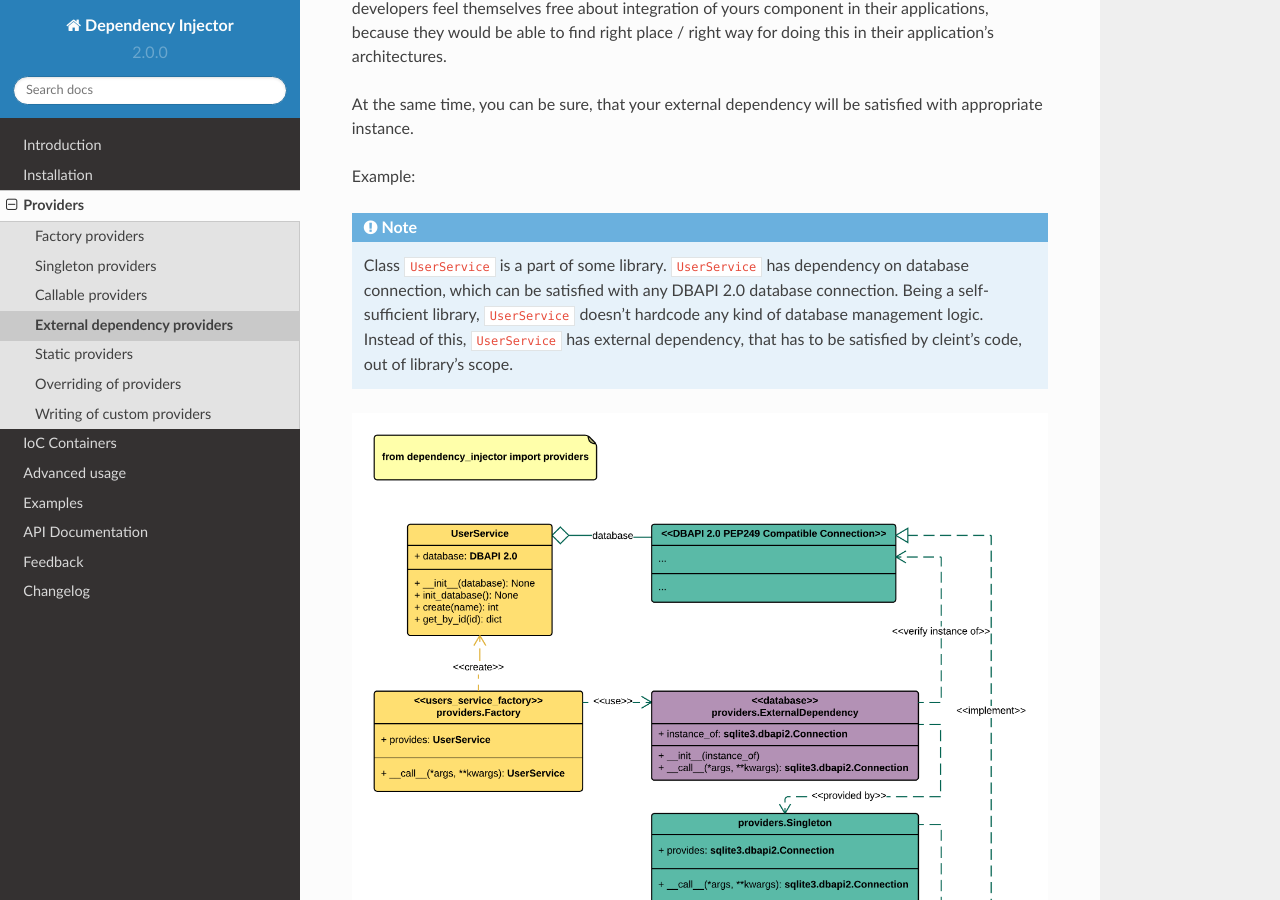
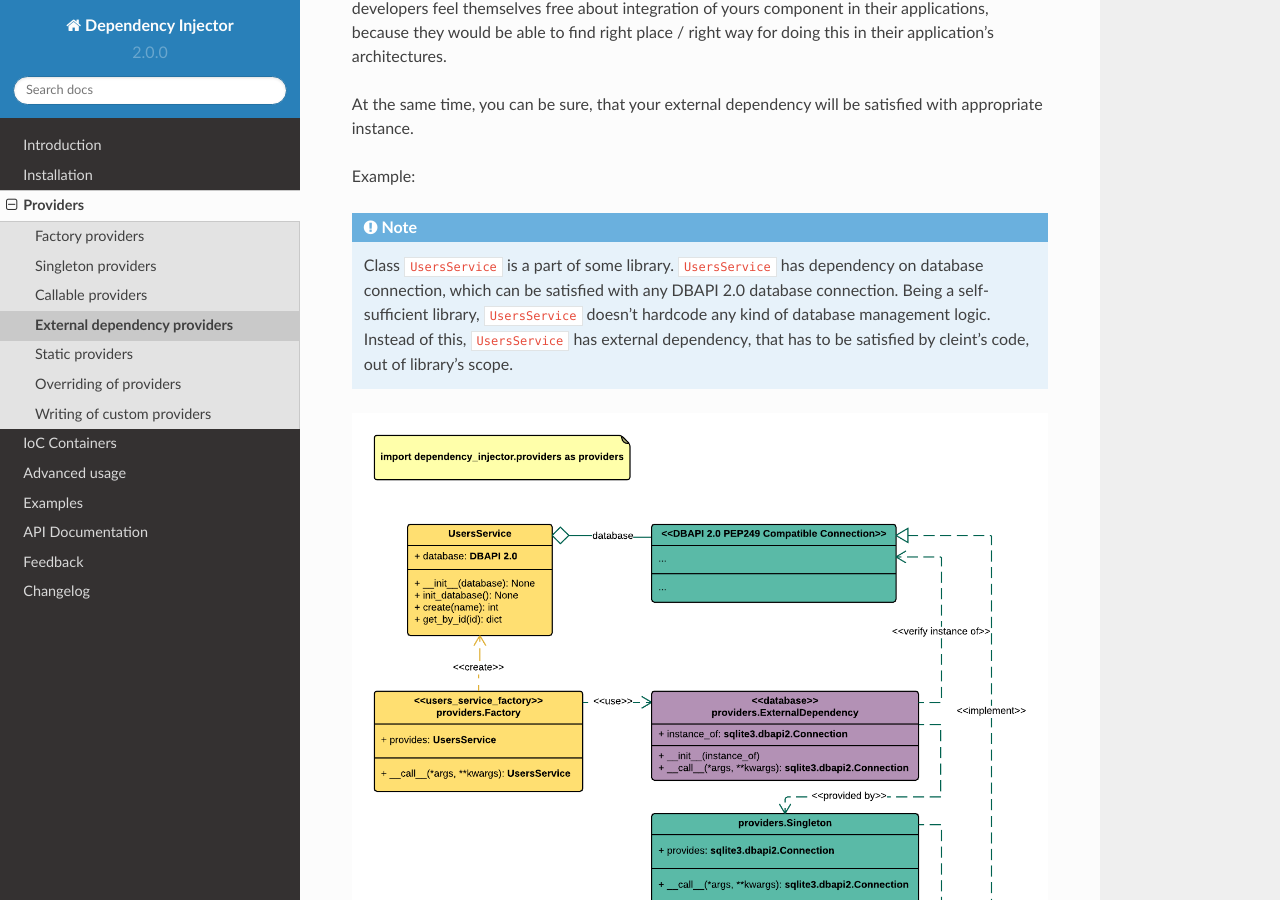
Before and after one commit to ets-labs/python-dependency-injector, a Sphinx documentation site: the page built from docs/providers/external_dependency.rst, in a window 1280 px wide and 900 px high, scrolled down 428 px. Built offline with Sphinx 7.4.7 and the Read the Docs theme 2.0.0, drawn with Linux system fonts in a browser that asks for light colours.

Commit message:
Update external dependency provider docs

```diff
--- a/docs/providers/external_dependency.rst
+++ b/docs/providers/external_dependency.rst
@@ -28,11 +28,11 @@ Example:
 
 .. note::
 
-    Class ``UserService`` is a part of some library. ``UserService`` has
+    Class ``UsersService`` is a part of some library. ``UsersService`` has
     dependency on database connection, which can be satisfied with any
     DBAPI 2.0 database connection. Being a self-sufficient library,
-    ``UserService`` doesn't hardcode any kind of database management logic.
-    Instead of this, ``UserService`` has external dependency, that has to
+    ``UsersService`` doesn't hardcode any kind of database management logic.
+    Instead of this, ``UsersService`` has external dependency, that has to
     be satisfied by cleint's code, out of library's scope.
 
 .. image:: /images/providers/external_dependency.png
```
Also changed, not shown: docs/images/providers/external_dependency.png, 2 other files.
